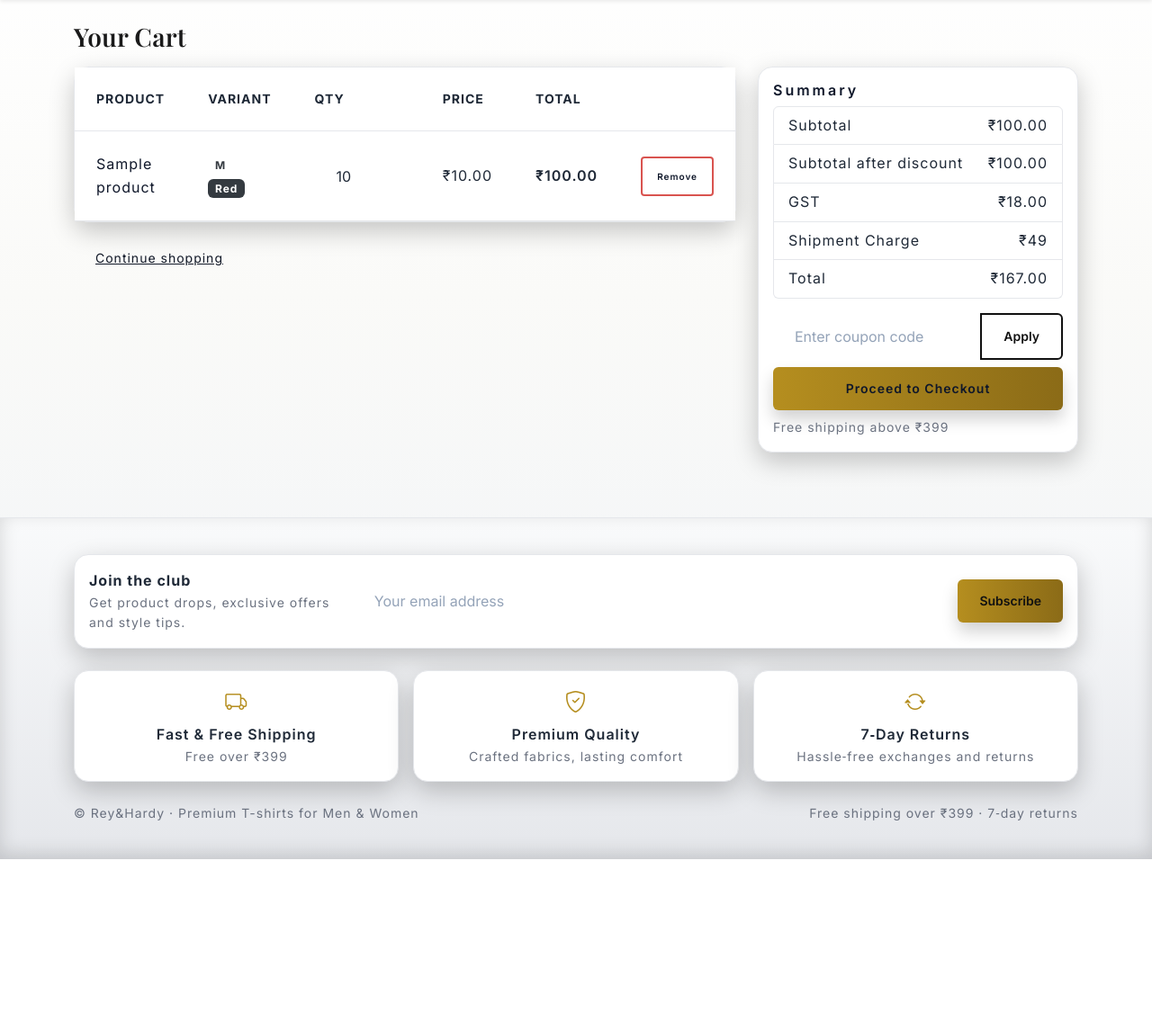
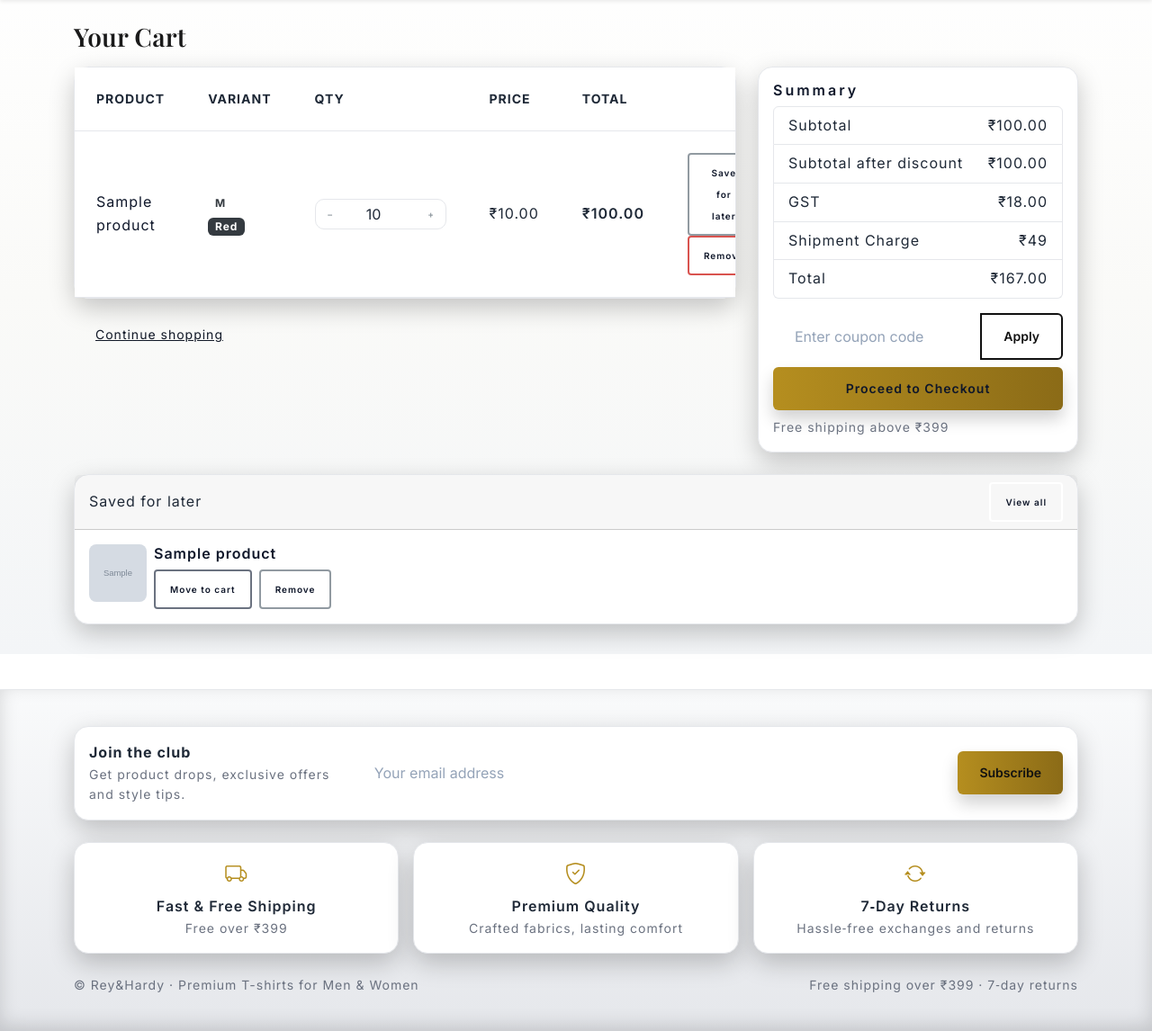
Before and after one commit to sirajkhan776/reyandhardy, a Django app: page /cart/ in a window 1280 px wide. Shown: the part 73-1219 px from the top of the page at 90% size. Before the commit the page ends 1028 px from the top, so only its background shows below. Run offline with Django 4.2, Linux system fonts and the light colour scheme; a user stored in the database is signed in; tables that the repository leaves empty hold one stand-in row (values such as "Sample post"); grey boxes marked "Sample" are stand-in pictures; some libraries are stand-ins or nearby versions.

Commit message:
add new feature

```diff
--- a/cart/urls.py
+++ b/cart/urls.py
@@ -7,6 +7,8 @@ urlpatterns = [
     path("cart/add/<int:product_id>/", views.add_to_cart, name="add_to_cart"),
     path("cart/update/<int:item_id>/", views.update_cart_item, name="update_cart_item"),
     path("cart/remove/<int:item_id>/", views.remove_cart_item, name="remove_cart_item"),
+    path("cart/save/<int:item_id>/", views.save_for_later, name="save_for_later"),
+    path("cart/move/<int:product_id>/", views.move_saved_to_cart, name="move_saved_to_cart"),
     path("cart/coupon/apply/", views.apply_coupon, name="apply_coupon"),
     path("cart/coupon/remove/", views.remove_coupon, name="remove_coupon"),
 ]
--- a/cart/views.py
+++ b/cart/views.py
@@ -3,7 +3,7 @@ from django.shortcuts import get_object_or_404, redirect, render
 from django.contrib import messages
 from django.conf import settings
 from django.http import JsonResponse
-from catalog.models import Product, Variant
+from catalog.models import Product, Variant, WishlistItem
 from .models import Cart, CartItem
 from .utils import (
     add_session_item,
@@ -131,6 +131,27 @@ def view_cart(request):
             flat = Decimal(str(getattr(settings, "FLAT_SHIPPING_RATE", 49)))
             shipping = flat
     total = (discounted_subtotal + gst_amount + shipping).quantize(Decimal("0.01"))
+
+    # Saved for later (wishlist) items for authenticated users
+    saved_items = []
+    if request.user.is_authenticated:
+        try:
+            qs = WishlistItem.objects.filter(user=request.user).select_related("product").prefetch_related("product__images")
+            for w in qs:
+                img_url = None
+                try:
+                    img_obj = w.product.images.first()
+                    img_url = img_obj.image.url if img_obj else None
+                except Exception:
+                    img_url = None
+                saved_items.append({
+                    "product": w.product,
+                    "img": img_url,
+                    "link": f"/product/{w.product.slug}/",
+                })
+        except Exception:
+            saved_items = []
+
     return render(
         request,
         "cart/view_cart.html",
@@ -144,6 +165,7 @@ def view_cart(request):
             "gst_amount": gst_amount,
             "shipping": shipping,
             "total": total,
+            "saved_items": saved_items,
         },
     )
 
@@ -350,6 +372,61 @@ def remove_cart_item(request, item_id):
     return redirect("view_cart")
 
 
+def save_for_later(request, item_id):
+    # Requires authentication to use wishlist
+    if not request.user.is_authenticated:
+        messages.info(request, "Sign in to save items for later.")
+        return redirect("view_cart")
+    # Try database cart item
+    try:
+        item = CartItem.objects.get(id=item_id, cart__user=request.user)
+        WishlistItem.objects.get_or_create(user=request.user, product=item.product)
+        item.delete()
+        messages.success(request, "Saved for later")
+        return redirect("view_cart")
+    except CartItem.DoesNotExist:
+        # Fallback: session cart item via product/variant ids
+        try:
+            pid = int(request.GET.get("product_id"))
+        except Exception:
+            pid = 0
+        vraw = request.GET.get("variant_id")
+        vid = int(vraw) if vraw not in (None, "", "None") else None
+        if pid:
+            try:
+                product = Product.objects.get(id=pid)
+                WishlistItem.objects.get_or_create(user=request.user, product=product)
+            except Product.DoesNotExist:
+                pass
+            # Remove from session cart
+            remove_session_item_session(request, pid, vid)
+            messages.success(request, "Saved for later")
+        return redirect("view_cart")
+
+
+def move_saved_to_cart(request, product_id: int):
+    if not request.user.is_authenticated:
+        messages.info(request, "Sign in to move items to cart.")
+        return redirect("view_cart")
+    product = get_object_or_404(Product, id=product_id, is_active=True)
+    # Remove from wishlist entry
+    WishlistItem.objects.filter(user=request.user, product=product).delete()
+    # If product has variants, send user to product page to pick size/color
+    if product.variants.exists():
+        messages.info(request, "Select size and color before adding to cart.")
+        return redirect("product_detail", slug=product.slug)
+    # Add to cart directly
+    cart = _get_user_cart(request.user)
+    item, created = CartItem.objects.get_or_create(cart=cart, product=product, variant=None)
+    if not created:
+        item.quantity += 1
+    else:
+        item.quantity = 1
+    item.save()
+    messages.success(request, "Moved to cart")
+    return redirect("view_cart")
+
+
 def apply_coupon(request):
     code = (request.POST.get("coupon", "") or request.GET.get("coupon", "")).strip()
     if not code:
--- a/static/css/theme.css
+++ b/static/css/theme.css
@@ -402,9 +402,32 @@ html[data-theme='light'] .cat-thumb img, html[data-theme='light'] .cat-thumb-ph
 /* Cart layout: stabilize remove button and inputs on mobile */
 .cart-row .cart-qty-input { max-width: 90px; }
 @media (max-width: 767.98px){
-  .cart-row .cart-right { min-width: 128px; }
+  .cart-row .cart-right { min-width: 140px; }
   .cart-row .cart-qty-input { max-width: 80px; }
   .cart-row .cart-right .btn { white-space: nowrap; }
+}
+
+/* Utilities */
+.min-w-0 { min-width: 0 !important; }
+
+/* Clamp long product names in cart (mobile) */
+.cart-item-title { display: -webkit-box; -webkit-line-clamp: 2; -webkit-box-orient: vertical; overflow: hidden; line-height: 1.25; }
+
+/* Amazon-like mobile cart item */
+.cart-mobile-item .cart-thumb { width: 64px; height: 64px; border-radius: 8px; overflow: hidden; background: var(--g2); display: inline-flex; align-items: center; justify-content: center; flex-shrink: 0; }
+.cart-mobile-item .cart-thumb img { width: 100%; height: 100%; object-fit: cover; display: block; }
+.cart-mobile-item .cart-thumb-ph { width: 100%; height: 100%; display: block; background: linear-gradient(180deg, var(--g3), var(--g2)); border-radius: 8px; }
+.cart-mobile-item .cart-price { font-size: 0.95rem; }
+.cart-mobile-item .cart-media { width: 104px; }
+
+/* Quantity stepper */
+.qty-stepper { display: inline-flex; align-items: center; border: 1px solid var(--rh-border); border-radius: 10px; overflow: hidden; }
+.qty-stepper .btn { border: 0; border-radius: 0; width: 32px; height: 32px; display: inline-flex; align-items: center; justify-content: center; padding: 0; }
+.qty-stepper .form-control { border: 0; width: 64px; height: 32px; box-shadow: none !important; }
+@media (min-width: 768px){ .qty-stepper .form-control { width: 80px; } }
+@media (max-width: 767.98px){
+  .qty-stepper .btn { width: 28px; height: 28px; }
+  .qty-stepper .form-control { width: 44px; height: 28px; }
 }
 .list-group-item { background: var(--rh-bg-elev); border-color: var(--rh-border); color: var(--rh-accent); }
 .offcanvas { background: var(--rh-bg); color: var(--rh-accent); border-top: 1px solid var(--rh-border); }
--- a/static/js/theme.js
+++ b/static/js/theme.js
@@ -220,6 +220,23 @@ wireImageSearchCameraFirst('imageSearchBtnMobileTop', 'imageSearchFormMobileTop'
     input.addEventListener('change', submitNow);
     form.addEventListener('submit', (e) => { e.preventDefault(); submitNow(); });
   });
+  // Stepper buttons (+/-)
+  document.addEventListener('click', function(e){
+    const inc = e.target.closest('.qty-inc');
+    const dec = e.target.closest('.qty-dec');
+    if (!inc && !dec) return;
+    e.preventDefault();
+    const form = e.target.closest('form.cart-qty-form');
+    if (!form) return;
+    const input = form.querySelector('input[name="quantity"]');
+    if (!input) return;
+    let v = parseInt(input.value || '1', 10);
+    if (isNaN(v) || v < 1) v = 1;
+    v = inc ? v + 1 : Math.max(1, v - 1);
+    input.value = v;
+    // Trigger the same auto-submit debounce as manual input
+    input.dispatchEvent(new Event('input', { bubbles: true }));
+  });
 })();
 
 // Autoplay/pause videos within Bootstrap carousels
--- a/templates/cart/view_cart.html
+++ b/templates/cart/view_cart.html
@@ -9,28 +9,45 @@
       <div class="d-block d-md-none">
         <ul class="list-group list-group-flush">
           {% for item in cart_items %}
-            <li class="list-group-item cart-row" data-pid="{{ item.product.id }}" data-vid="{% if item.variant %}{{ item.variant.id }}{% else %}0{% endif %}">
-              <div class="d-flex justify-content-between align-items-stretch">
-                <div class="me-3 flex-grow-1">
-                  <a href="/product/{{ item.product.slug }}/" class="text-decoration-none fw-semibold d-block text-truncate">{{ item.product.name }}</a>
-                  <div class="small text-muted mt-1">{% if item.variant %}Size: {{ item.variant.size }} • Color: {{ item.variant.color }}{% else %}No variant{% endif %}</div>
-                  <div class="mt-2 d-flex align-items-center">
-                    <form method="post" action="/cart/update/{{ item.db_item_id|default:0 }}/" class="d-flex align-items-center w-100 cart-qty-form" style="max-width: 260px;">
+            <li class="list-group-item cart-row cart-mobile-item" data-pid="{{ item.product.id }}" data-vid="{% if item.variant %}{{ item.variant.id }}{% else %}0{% endif %}">
+              <div class="d-flex gap-2 align-items-start">
+                <div class="cart-media d-flex flex-column align-items-center">
+                  <a href="/product/{{ item.product.slug }}/" class="cart-thumb">
+                    {% with img=item.product.images.all.0 %}
+                      {% if img %}
+                        <img src="{{ img.image.url }}" alt="{{ item.product.name }}" />
+                      {% else %}
+                        <span class="cart-thumb-ph"></span>
+                      {% endif %}
+                    {% endwith %}
+                  </a>
+                  <form method="post" action="/cart/update/{{ item.db_item_id|default:0 }}/" class="cart-qty-form mt-2">
                     {% csrf_token %}
                     <input type="hidden" name="product_id" value="{{ item.product.id }}" />
                     <input type="hidden" name="variant_id" value="{% if item.variant %}{{ item.variant.id }}{% endif %}" />
-                      <input type="number" name="quantity" value="{{ item.quantity }}" min="1" class="form-control cart-qty-input" />
+                    <div class="qty-stepper">
+                      <button type="button" class="btn btn-outline-secondary btn-sm qty-dec" aria-label="Decrease quantity">−</button>
+                      <input type="number" name="quantity" value="{{ item.quantity }}" min="1" class="form-control cart-qty-input text-center" />
+                      <button type="button" class="btn btn-outline-secondary btn-sm qty-inc" aria-label="Increase quantity">+</button>
+                    </div>
                   </form>
                 </div>
+                <div class="flex-grow-1 min-w-0">
+                  <div class="d-flex justify-content-between align-items-start gap-2">
+                    <a href="/product/{{ item.product.slug }}/" class="text-decoration-none fw-semibold cart-item-title">{{ item.product.name }}</a>
+                    <div class="cart-price fw-semibold text-nowrap">{{ CURRENCY_SYMBOL }}<span class="lt" data-pid="{{ item.product.id }}" data-vid="{% if item.variant %}{{ item.variant.id }}{% else %}0{% endif %}">{{ item.line_total }}</span></div>
                   </div>
-                <div class="text-end cart-right d-flex flex-column align-items-end">
-                  <div class="fw-semibold text-nowrap">{{ CURRENCY_SYMBOL }}<span class="lt" data-pid="{{ item.product.id }}" data-vid="{% if item.variant %}{{ item.variant.id }}{% else %}0{% endif %}">{{ item.line_total }}</span></div>
-                  <div class="small text-muted text-nowrap">{{ CURRENCY_SYMBOL }}{{ item.unit_price }} ea</div>
+                  <div class="small text-muted mt-1">{% if item.variant %}Size: {{ item.variant.size }} • Color: {{ item.variant.color }}{% else %}No variant{% endif %}</div>
+                  <div class="d-flex justify-content-between align-items-center mt-2">
+                    <a href="/cart/save/{{ item.db_item_id|default:0 }}/?product_id={{ item.product.id }}{% if item.variant %}&variant_id={{ item.variant.id }}{% endif %}"
+                       class="btn btn-link text-decoration-none p-0">Save for later</a>
                     <a href="/cart/remove/{{ item.db_item_id|default:0 }}/?product_id={{ item.product.id }}{% if item.variant %}&variant_id={{ item.variant.id }}{% endif %}"
-                     class="btn btn-sm btn-outline-danger mt-auto cart-remove"
+                       class="btn btn-link text-danger cart-remove p-0"
                        data-action="/cart/remove/{{ item.db_item_id|default:0 }}/"
                        data-pid="{{ item.product.id }}"
                        data-vid="{% if item.variant %}{{ item.variant.id }}{% else %}0{% endif %}">Remove</a>
+                  </div>
+                  <div class="small text-muted mt-1">{{ CURRENCY_SYMBOL }}{{ item.unit_price }} each</div>
                 </div>
               </div>
             </li>
@@ -56,12 +73,18 @@
                         {% csrf_token %}
                         <input type="hidden" name="product_id" value="{{ item.product.id }}" />
                         <input type="hidden" name="variant_id" value="{% if item.variant %}{{ item.variant.id }}{% endif %}" />
-                        <input type="number" name="quantity" value="{{ item.quantity }}" min="1" class="form-control cart-qty-input" style="max-width:110px" />
+                        <div class="qty-stepper">
+                          <button type="button" class="btn btn-outline-secondary btn-sm qty-dec" aria-label="Decrease quantity">−</button>
+                          <input type="number" name="quantity" value="{{ item.quantity }}" min="1" class="form-control cart-qty-input text-center" />
+                          <button type="button" class="btn btn-outline-secondary btn-sm qty-inc" aria-label="Increase quantity">+</button>
+                        </div>
                       </form>
                     </td>
                     <td class="text-nowrap">{{ CURRENCY_SYMBOL }}{{ item.unit_price }}</td>
                     <td class="text-nowrap fw-semibold">{{ CURRENCY_SYMBOL }}<span class="lt" data-pid="{{ item.product.id }}" data-vid="{% if item.variant %}{{ item.variant.id }}{% else %}0{% endif %}">{{ item.line_total }}</span></td>
-                    <td>
+                    <td class="text-end">
+                      <a href="/cart/save/{{ item.db_item_id|default:0 }}/?product_id={{ item.product.id }}{% if item.variant %}&variant_id={{ item.variant.id }}{% endif %}"
+                         class="btn btn-sm btn-outline-secondary">Save for later</a>
                       <a href="/cart/remove/{{ item.db_item_id|default:0 }}/?product_id={{ item.product.id }}{% if item.variant %}&variant_id={{ item.variant.id }}{% endif %}"
                          class="btn btn-sm btn-outline-danger cart-remove"
                          data-action="/cart/remove/{{ item.db_item_id|default:0 }}/"
@@ -115,4 +138,37 @@
       <a href="/" class="btn btn-primary">Start Shopping</a>
     </div>
   {% endif %}
+
+  {% if saved_items and saved_items|length > 0 %}
+    <div class="card mt-4">
+      <div class="card-header d-flex justify-content-between align-items-center">
+        <span>Saved for later</span>
+        <a href="/wishlist/" class="btn btn-sm btn-outline-light">View all</a>
+      </div>
+      <div class="card-body">
+        <div class="row g-3">
+          {% for s in saved_items %}
+            <div class="col-12 col-md-6">
+              <div class="d-flex gap-2 align-items-start">
+                <a href="{{ s.link }}" class="cart-thumb" style="width:64px;height:64px;border-radius:8px;overflow:hidden;background:var(--g2);flex-shrink:0;">
+                  {% if s.img %}
+                    <img src="{{ s.img }}" alt="{{ s.product.name }}" style="width:100%;height:100%;object-fit:cover;display:block;" />
+                  {% else %}
+                    <span class="cart-thumb-ph" style="display:block;width:100%;height:100%;background:linear-gradient(180deg,var(--g3),var(--g2));"></span>
+                  {% endif %}
+                </a>
+                <div class="flex-grow-1 min-w-0">
+                  <a href="{{ s.link }}" class="text-decoration-none fw-semibold d-block" style="display:-webkit-box;-webkit-line-clamp:2;-webkit-box-orient:vertical;overflow:hidden;line-height:1.25;">{{ s.product.name }}</a>
+                  <div class="mt-2 d-flex gap-2">
+                    <a href="{% url 'move_saved_to_cart' s.product.id %}" class="btn btn-sm btn-outline-primary">Move to cart</a>
+                    <a href="/wishlist/remove/{{ s.product.id }}/" class="btn btn-sm btn-outline-secondary">Remove</a>
+                  </div>
+                </div>
+              </div>
+            </div>
+          {% endfor %}
+        </div>
+      </div>
+    </div>
+  {% endif %}
 {% endblock %}
```
Lines whose indentation alone changed are shown as unchanged.
